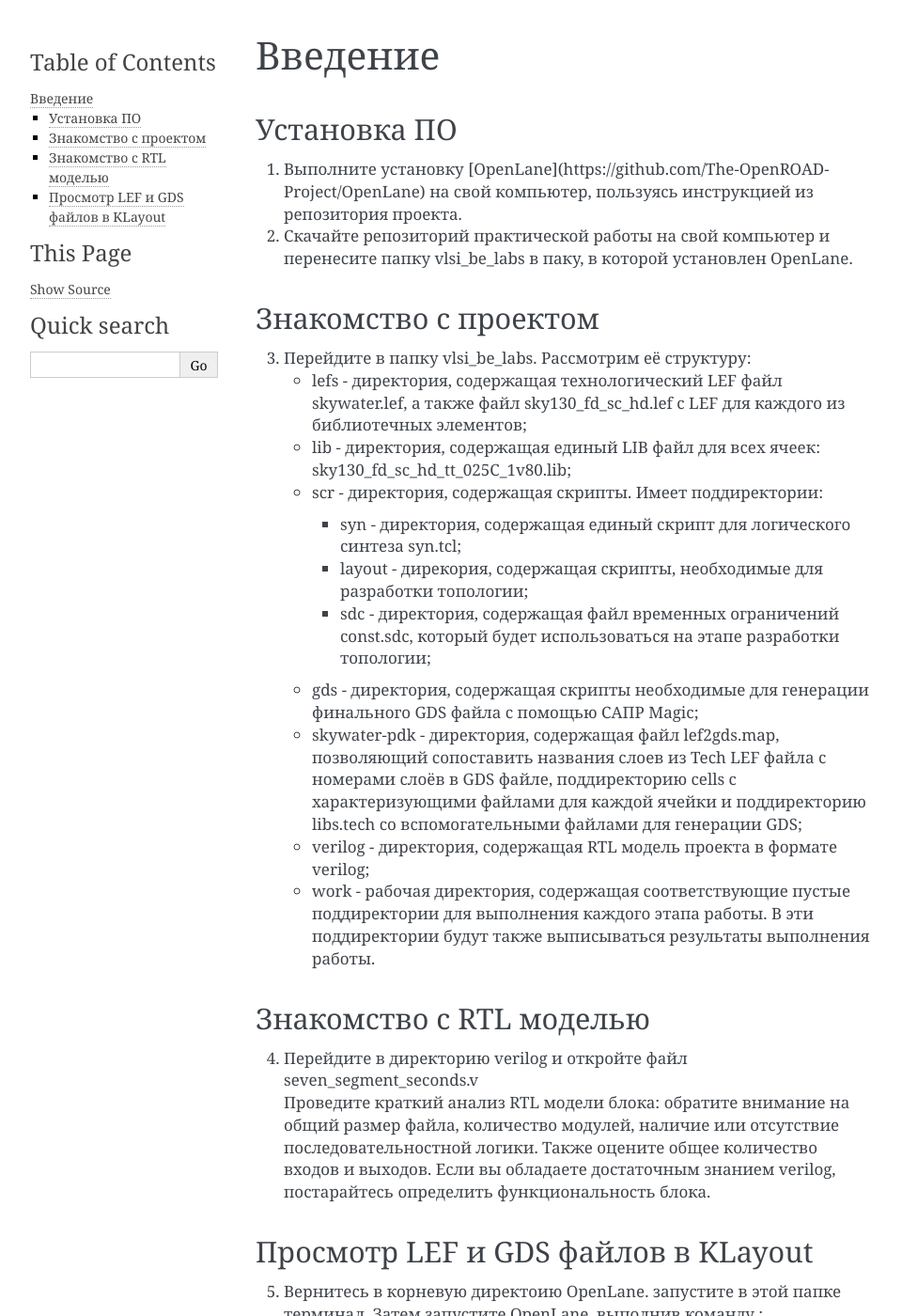
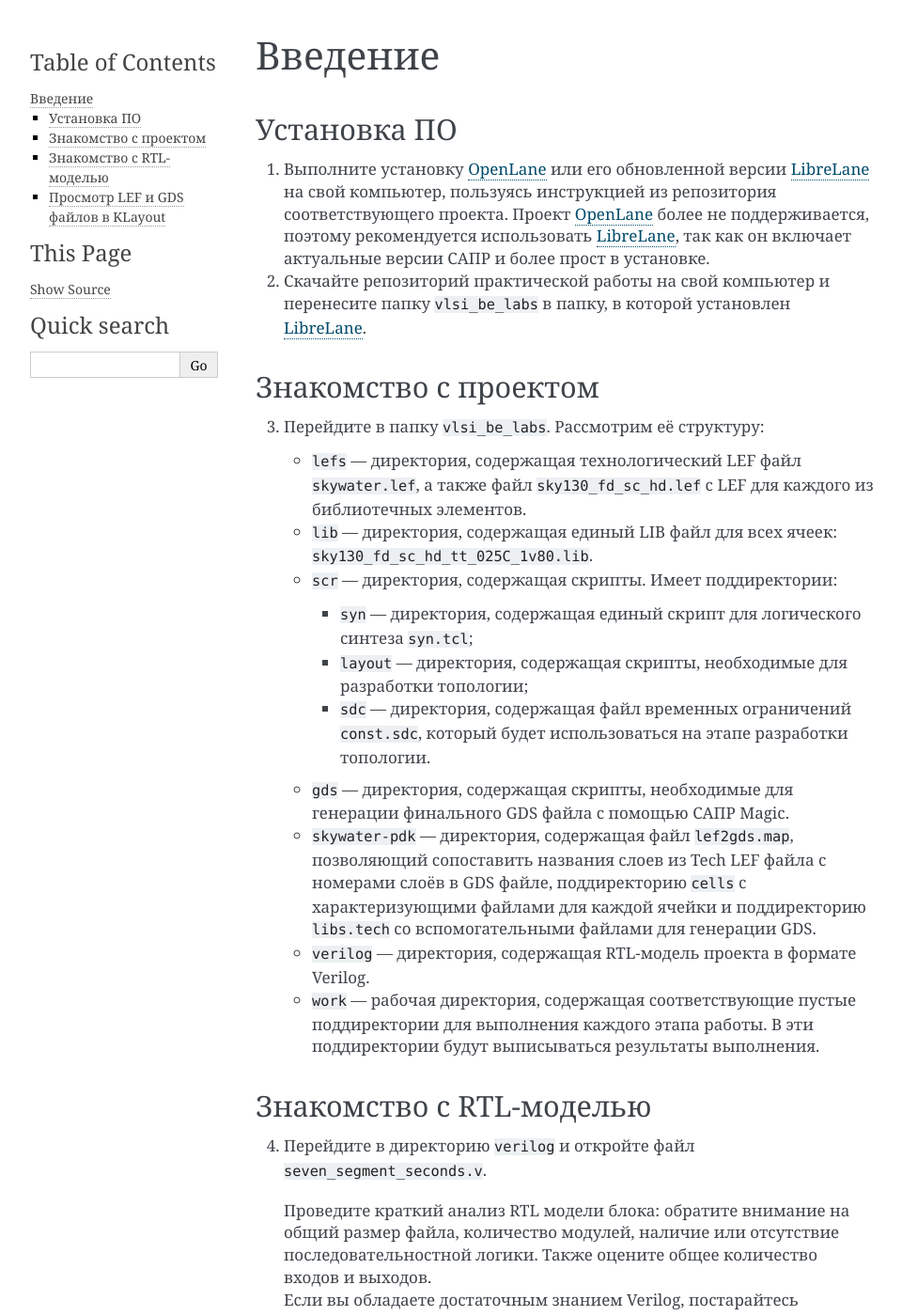
Before and after one commit to korotaevyua/vlsi_be_labs, a Sphinx documentation site: the page built from docs/intro.md, in a window 1280 px wide and 1400 px high. Shown: the whole window at 94% size, without its empty margins (148-1108 px from the left). Built offline with Sphinx 7.4.7, drawn with Linux system fonts in a browser that asks for light colours; some of the changed text lies outside the part shown.

Commit message:
start update docs

````diff
--- a/docs/intro.md
+++ b/docs/intro.md
@@ -1,63 +1,59 @@
 ## Введение
 
 ### Установка ПО
-<ol start="1">
-<li> Выполните установку [OpenLane](https://github.com/The-OpenROAD-Project/OpenLane) на свой компьютер, пользуясь инструкцией из репозитория проекта.
 
-<li> Скачайте репозиторий практической работы на свой компьютер и перенесите папку vlsi_be_labs в паку, в которой установлен OpenLane.
-</ol>
+1. Выполните установку [OpenLane](https://github.com/The-OpenROAD-Project/OpenLane) или его обновленной версии [LibreLane](https://github.com/librelane/librelane) на свой компьютер, пользуясь инструкцией из репозитория соответствующего проекта.
+Проект [OpenLane](https://github.com/The-OpenROAD-Project/OpenLane) более не поддерживается, поэтому рекомендуется использовать [LibreLane](https://github.com/librelane/librelane), так как он включает актуальные версии САПР и более прост в установке.
+2. Скачайте репозиторий практической работы на свой компьютер и перенесите папку `vlsi_be_labs` в папку, в которой установлен [LibreLane](https://github.com/librelane/librelane).
 
 ### Знакомство с проектом
-<ol start="3">
-<li> Перейдите в папку vlsi_be_labs. Рассмотрим её структуру:
-    <ul>
-        <li> lefs - директория, содержащая технологический LEF файл skywater.lef, а также файл sky130_fd_sc_hd.lef с LEF для каждого из библиотечных элементов;
-        <li> lib - директория, содержащая единый LIB файл для всех ячеек:  sky130_fd_sc_hd_tt_025C_1v80.lib;
-         <li> scr - директория, содержащая скрипты. Имеет поддиректории:
-         <ul>
-         <li> syn -  директория, содержащая единый скрипт для логического синтеза syn.tcl;
-         <li> layout - дирекория, содержащая скрипты, необходимые для разработки топологии;
-         <li> sdc - директория, содержащая файл временных ограничений const.sdc, который будет использоваться на этапе разработки топологии;
-         </ul>
-    <li> gds - директория, содержащая скрипты необходимые для генерации финального GDS файла с помощью САПР Magic;
-     <li> skywater-pdk - директория, содержащая файл lef2gds.map, позволяющий сопоставить названия слоев из Tech LEF файла с номерами слоёв в GDS файле, поддиректорию cells с характеризующими файлами для каждой ячейки и поддиректорию libs.tech со вспомогательными файлами для генерации GDS;
-     <li> verilog - директория, содержащая RTL модель проекта в формате verilog;
-     <li> work - рабочая директория, содержащая соответствующие пустые поддиректории для выполнения каждого этапа работы. В эти поддиректории будут также выписываться результаты выполнения работы.
-    <ul>
-</ol>
 
-### Знакомство с RTL моделью
-<ol start="4">
-<li> Перейдите в директорию verilog и откройте файл seven_segment_seconds.v
+3. Перейдите в папку `vlsi_be_labs`. Рассмотрим её структуру:
 
-Проведите краткий анализ RTL модели блока: обратите внимание на общий размер файла, количество модулей, наличие или отсутствие последовательностной логики. Также оцените общее количество входов и выходов.
-Если вы обладаете достаточным знанием verilog, постарайтесь определить функциональность блока.
-</ol>
+    - `lefs` — директория, содержащая технологический LEF файл `skywater.lef`, а также файл `sky130_fd_sc_hd.lef` с LEF для каждого из библиотечных элементов.
+    - `lib` — директория, содержащая единый LIB файл для всех ячеек: `sky130_fd_sc_hd_tt_025C_1v80.lib`.
+    - `scr` — директория, содержащая скрипты. Имеет поддиректории:
+        - `syn` — директория, содержащая единый скрипт для логического синтеза `syn.tcl`;
+        - `layout` — директория, содержащая скрипты, необходимые для разработки топологии;
+        - `sdc` — директория, содержащая файл временных ограничений `const.sdc`, который будет использоваться на этапе разработки топологии.
+    - `gds` — директория, содержащая скрипты, необходимые для генерации финального GDS файла с помощью САПР Magic.
+    - `skywater-pdk` — директория, содержащая файл `lef2gds.map`, позволяющий сопоставить названия слоев из Tech LEF файла с номерами слоёв в GDS файле, поддиректорию `cells` с характеризующими файлами для каждой ячейки и поддиректорию `libs.tech` со вспомогательными файлами для генерации GDS.
+    - `verilog` — директория, содержащая RTL-модель проекта в формате Verilog.
+    - `work` — рабочая директория, содержащая соответствующие пустые поддиректории для выполнения каждого этапа работы. В эти поддиректории будут выписываться результаты выполнения.
+
+### Знакомство с RTL-моделью
+
+4. Перейдите в директорию `verilog` и откройте файл `seven_segment_seconds.v`.
+
+   Проведите краткий анализ RTL модели блока: обратите внимание на общий размер файла, количество модулей, наличие или отсутствие последовательностной логики. Также оцените общее количество входов и выходов.
+   Если вы обладаете достаточным знанием Verilog, постарайтесь определить функциональность блока.
 
 ### Просмотр LEF и GDS файлов в KLayout
 
-5. Вернитесь в корневую директоию OpenLane. запустите в этой папке терминал. Затем запустите OpenLane, выполнив команду :
+5. Вернитесь в корневую директорию OpenLane. Запустите в этой папке терминал. Затем активируйте среду OpenLane/LibreLane. В случае nix-версии LibreLane (рекомендуемая авторами проекта версия установки), для активации необходимо выполнить команду:
 
-```bash
-make mount
-```
+   ```bash
+   nix-shell --pure shell.nix
+   ```
 
-После выполнения этой команды становятся доступны используемые в данной работе САПР в рамках OpenLane. Дальнейшая работа будет выполняться в этом терминале. Если по какой то причине данная сессия оказалась завершена, повторите данный пункт.
+   После выполнения этой команды становятся доступны используемые в данной работе САПР в рамках LibreLane. Дальнейшая работа будет выполняться в этом терминале. Если по какой-то причине данная сессия была завершена, повторите данный пункт.
 
-6. Перейдите в папку, содержащую файлы, характеризующие ячейку AND с помощью команды:
+6. Перейдите в папку, содержащую файлы, характеризующие ячейку AND, с помощью команды:
 
-```bash
-cd vlsi_be_labs/skywater-pdk/cells/and2
-```
+   ```bash
+   cd vlsi_be_labs/skywater-pdk/cells/and2
+   ```
 
 7. Запустите KLayout, выполнив команду:
 
-```bash
-klayout
-```
+   ```bash
+   klayout
+   ```
 
-В результате откроется графический интерфейс САПР KLayout:
+   В результате откроется графический интерфейс САПР KLayout:
 
-![](images/klayout_win.png)
+   ![](images/klayout_win.png)
 
-8. В графическом интерфейсе KLayout выберите File->Open, в списке предложенных файлов выберите sky130_fd_sc_hd_and2_0.gds и нажмите Open. В результате вы увидите GDS представление элемента:
+8. В графическом интерфейсе KLayout выберите File → Open, в списке предложенных файлов выберите `sky130_fd_sc_hd_and2_0.gds` и нажмите Open.
+В результате вы увидите GDS-представление элемента.
+  ![](images/view_gds.png)
````
Also changed, not shown: docs/images/view_gds.png (added), 1 other file.
